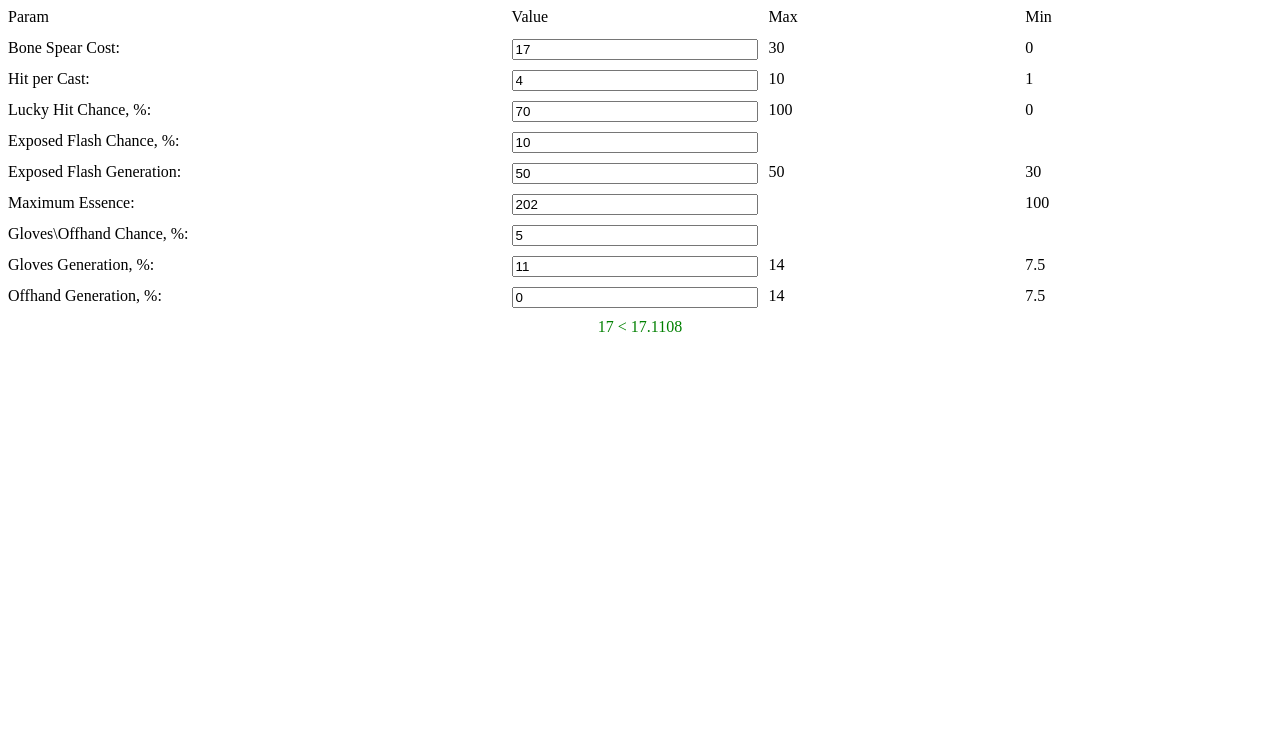
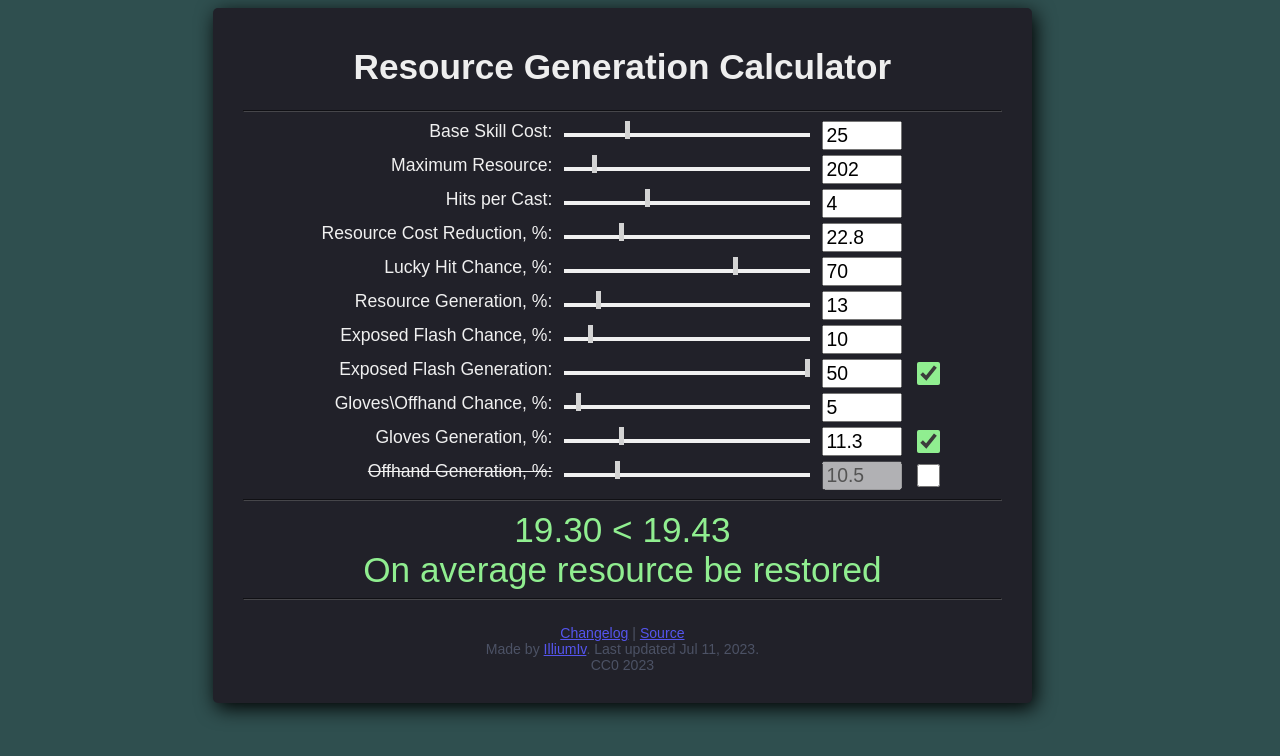
Before and after one commit to IlliumIv/D4BoneSpearEssenceCalc, a plain HTML site: page index.html in a window 1280 px wide. Drawn offline with Linux system fonts and the light colour scheme.

Commit message:
Huge update
Now support Essence Cost Reduction
Now support Resource Generation
Change ranges
Add CSS

```diff
--- /dev/null
+++ b/calc.js
@@ -0,0 +1,61 @@
+function setValue(from, to) {
+    document.getElementById(to).value = document.getElementById(from).value;
+    calc();
+}
+
+function check(id) {
+    var b_value = !document.getElementById(id + "_check").checked;
+    document.getElementById(id).disabled = b_value;
+    document.getElementById(id + "_value").disabled = b_value;
+    if (!b_value) {
+        document.getElementById(id + "_desc").classList.remove("line-through");
+    } else {
+        document.getElementById(id + "_desc").classList.add("line-through");
+    }
+    calc();
+}
+
+function calc() {
+    var res = document.getElementById("result");
+    var con = document.getElementById("conclusion");
+    res.classList.remove("red", "green");
+    con.classList.remove("red", "green");
+    var Paspect = document.getElementById("Paspect").value / 100;
+    var Pstat = document.getElementById("Pstat").value / 100;
+    var Hcost = document.getElementById("Hcost").value * (1 - (document.getElementById("Ecr").value / 100));
+    var Hpc = document.getElementById("Hpc").value;
+    var Plh = document.getElementById("Plh").value;
+    var Rg = document.getElementById("Rg").value / 100 + 1;
+    var Gaspect = document.getElementById("Gaspect").value / 100;
+    var Ggloves = document.getElementById("Ggloves").value / 100;
+    var Goffhand = document.getElementById("Goffhand").value / 100;
+    var Emax = document.getElementById("Emax").value;
+    var Gapc = Hpc * Plh * Paspect * Gaspect * Rg;
+    var Ggpc = Hpc * Plh * Emax * Pstat * Ggloves / 100 * Rg;
+    var Gopc = Hpc * Plh * Emax * Pstat * Goffhand / 100 * Rg;
+    var G = 0;
+    if (document.getElementById("Gaspect_check").checked) {
+        G = G + Gapc;
+    }
+    if (document.getElementById("Ggloves_check").checked) {
+        G = G + Ggpc;
+    }
+    if (document.getElementById("Goffhand_check").checked) {
+        G = G + Gopc;
+    }
+    var compare;
+    if (G > Hcost) {
+        compare = "<";
+        res.classList.add("green");
+        con.classList.add("green");
+        con.innerHTML = "On average resource be restored";
+    } else {
+        compare = ">";
+        res.classList.add("red");
+        con.classList.add("red");
+        con.innerHTML = "On average resource not be restored";
+    }
+    res.innerHTML = Hcost.toFixed(2).toString() + " " + compare + " " + G.toFixed(2).toString();
+}
+
+calc();
--- a/index.html
+++ b/index.html
@@ -1,63 +1,91 @@
+<!DOCTYPE html>
+<head>
+    <meta charset="utf-8"/>
+    <title>Resource Generation Calculator</title>
+    <meta name="description" content="Resource generation calculator for Diablo 4."/>
+    <link rel="stylesheet" type="text/css" href="style.css"/>
+    <link rel="icon" href="Necromancer-Essence-Resource.webp"/>
+</head>
 <html>
-  <style>
-    .parent {
-      display: grid;
-      grid-template-columns: 2fr repeat(3, 1fr);
-      grid-template-rows: repeat(11, 1fr);
-      grid-column-gap: 10px;
-      grid-row-gap: 10px;
-    }
-    .result {
-      grid-area: 11 / 1 / 12 / 5;
-      text-align: center;
-    }
-    .red { color: red; }
-    .green { color: green; }
-  </style>
-  <body>
-    <div class="parent">
-      <span>Param</span><span>Value</span><span>Max</span><span>Min</span>
-      <span>Bone Spear Cost:</span><input id="Hcost" type="number" value="17" max="30" min="0" oninput="calc()"><span>30</span><span>0</span>
-      <span>Hit per Cast:</span><input id="Hpc" type="number" value="4" max="10" min="1" oninput="calc()"><span>10</span><span>1</span>
-      <span>Lucky Hit Chance, %:</span><input id="Plh" type="number" value="70" max="100" min="0" oninput="calc()"><span>100</span><span>0</span>
-      <span>Exposed Flash Chance, %:</span><input id="Paspect" type="number" value="10" oninput="calc()"><span></span><span></span>
-      <span>Exposed Flash Generation:</span><input id="Gaspect" type="number" value="50" max="50" min="30" oninput="calc()"><span>50</span><span>30</span>
-      <span>Maximum Essence:</span><input id="Emax" type="number" value="202" max="1000" min="100" oninput="calc()"><span></span><span>100</span>
-      <span>Gloves\Offhand Chance, %:</span><input id="Pstat" type="number" value="5" oninput="calc()"><span></span><span></span>
-      <span>Gloves Generation, %:</span><input id="Ggloves" type="number" value="11" max="14" min="7.5" oninput="calc()"><span>14</span><span>7.5</span>
-      <span>Offhand Generation, %:</span><input id="Goffhand" type="number" value="0" max="14" min="7.5" oninput="calc()"><span>14</span><span>7.5</span>
-      <span class="result" id="result"></span>
-    </div>
-    </div>
-    <script>
-      function calc() {
-        const res = document.getElementById("result");
-        res.classList.remove("red", "green");
-        var Paspect = document.getElementById("Paspect").value / 100;
-        var Pstat = document.getElementById("Pstat").value / 100;
-        var Hcost = document.getElementById("Hcost").value;
-        var Hpc = document.getElementById("Hpc").value;
-        var Plh = document.getElementById("Plh").value;
-        var Gaspect = document.getElementById("Gaspect").value / 100;
-        var Ggloves = document.getElementById("Ggloves").value / 100;
-        var Goffhand = document.getElementById("Goffhand").value / 100;
-        var Emax = document.getElementById("Emax").value;
-        var Gapc = Hpc*Plh*Paspect*Gaspect;
-        var Ggpc = Hpc*Plh*Emax*Pstat*Ggloves / 100;
-        var Gopc = Hpc*Plh*Emax*Pstat*Goffhand / 100;
-        var G = Gapc + Ggpc + Gopc;
-        var compare;
-        if (G > Hcost) {
-          compare = "<";
-          res.classList.add("green");
-        }
-        else {
-          compare = ">";
-          res.classList.add("red");
-        }
-        res.innerHTML = Hcost.toString() + " " + compare + " " + G.toString();
-      }
-      calc();
-    </script>
-  </body>
+    <body>
+        <div class="wrapper">
+            <div>
+                <h1><a href="https://illiumiv.github.io/D4BoneSpearEssenceCalc/index.html" style="color: #EEEEEE; text-decoration: none;">Resource Generation Calculator</a></h1>
+                <hr>
+                <div>
+                    <div class="form">
+                        <span>Base Skill Cost:</span>
+                        <input value="25" max="100" min="0" oninput="setValue('Hcost', 'Hcost_value')" id="Hcost" type="range">
+                        <input value="25" max="100" min="0" oninput="setValue('Hcost_value', 'Hcost')" id="Hcost_value" type="number">
+                        <span></span>
+
+                        <span>Maximum Resource:</span>
+                        <input value="202" max="1000" min="100" oninput="setValue('Emax', 'Emax_value')" id="Emax" type="range">
+                        <input value="202" max="1000" min="100" oninput="setValue('Emax_value', 'Emax')" id="Emax_value" type="number">
+                        <span></span>
+
+                        <span>Hits per Cast:</span>
+                        <input value="4" max="10" min="1" oninput="setValue('Hpc', 'Hpc_value')" id="Hpc" type="range">
+                        <input value="4" max="10" min="1" oninput="setValue('Hpc_value', 'Hpc')" id="Hpc_value" type="number">
+                        <span></span>
+
+                        <span>Resource Cost Reduction, %:</span>
+                        <input value="22.8" max="100" min="0" step="0.1" oninput="setValue('Ecr', 'Ecr_value')" id="Ecr" type="range">
+                        <input value="22.8" max="100" min="0" oninput="setValue('Ecr_value', 'Ecr')" id="Ecr_value" type="number">
+                        <span></span>
+
+                        <span>Lucky Hit Chance, %:</span>
+                        <input value="70" max="100" min="0" oninput="setValue('Plh', 'Plh_value')" id="Plh" type="range">
+                        <input value="70" max="100" min="0" oninput="setValue('Plh_value', 'Plh')" id="Plh_value" type="number">
+                        <span></span>
+
+                        <span>Resource Generation, %:</span>
+                        <input value="13" max="100" min="0" oninput="setValue('Rg', 'Rg_value')" id="Rg" type="range">
+                        <input value="13" max="100" min="0" oninput="setValue('Rg_value', 'Rg')" id="Rg_value" type="number">
+                        <span></span>
+
+                        <span>Exposed Flash Chance, %:</span>
+                        <input value="10" oninput="setValue('Paspect', 'Paspect_value')" id="Paspect" type="range">
+                        <input value="10" oninput="setValue('Paspect_value', 'Paspect')" id="Paspect_value" type="number">
+                        <span></span>
+
+                        <span id="Gaspect_desc">Exposed Flash Generation:</span>
+                        <input value="50" max="50" min="30" oninput="setValue('Gaspect', 'Gaspect_value')" id="Gaspect" type="range">
+                        <input value="50" max="50" min="30" oninput="setValue('Gaspect_value', 'Gaspect')" id="Gaspect_value" type="number">
+                        <input oninput="check('Gaspect')" id="Gaspect_check" type="checkbox" checked>
+
+                        <span>Gloves\Offhand Chance, %:</span>
+                        <input value="5" oninput="setValue('Pstat', 'Pstat_value')" id="Pstat" type="range">
+                        <input value="5" oninput="setValue('Pstat_value', 'Pstat')" id="Pstat_value" type="number">
+                        <span></span>
+
+                        <span id="Ggloves_desc">Gloves Generation, %:</span>
+                        <input value="11.3" max="50" min="0" step="0.1" oninput="setValue('Ggloves', 'Ggloves_value')" id="Ggloves" type="range">
+                        <input value="11.3" max="50" min="0" oninput="setValue('Ggloves_value', 'Ggloves')" id="Ggloves_value" type="number">
+                        <input oninput="check('Ggloves')" id="Ggloves_check" type="checkbox" checked>
+
+                        <span id="Goffhand_desc" class="line-through">Offhand Generation, %:</span>
+                        <input value="10.5" max="50" min="0" step="0.1" oninput="setValue('Goffhand', 'Goffhand_value')" id="Goffhand" type="range" disabled>
+                        <input value="10.5" max="50" min="0" oninput="setValue('Goffhand_value', 'Goffhand')" id="Goffhand_value" type="number" disabled>
+                        <input oninput="check('Goffhand')" id="Goffhand_check" type="checkbox">
+                    </div>
+                    <hr>
+                    <p class="result" id="result"></p>
+                    <p class="result" id="conclusion"></p>
+                    <hr>
+                    <div class="etc">
+                        <br>
+                        <a href="https://github.com/IlliumIv/D4BoneSpearEssenceCalc/commits/master" target="_blank">Changelog</a>
+                        |
+                        <a href="https://github.com/IlliumIv/D4BoneSpearEssenceCalc" target="_blank">Source</a>
+                        <br>
+                        Made by <a href="https://github.com/IlliumIv" target="_blank">IlliumIv</a>. Last updated Jul 11, 2023.
+                        <br>
+                        CC0 2023
+                    </div>
+                </div>
+            </div>
+        </div>
+        <script src="calc.js"></script>
+    </body>
 </html>
--- /dev/null
+++ b/style.css
@@ -0,0 +1,117 @@
+html {
+    color: #f0f0f0;
+    font-family: Arial;
+    font-size: 110%;
+}
+body {
+    background-color:darkslategrey
+}
+h1 {
+    text-align: center;
+}
+a:link {
+    color: #55e;
+}
+a:visited {
+    color: #949;
+}
+p {
+    margin: 0;
+}
+.red {
+    color: lightcoral;
+}
+.green {
+    color: lightgreen;
+}
+.line-through {
+    text-decoration: line-through;
+}
+.form span:nth-child(4n+1) {
+    text-align: right;
+}
+input[type=checkbox] {
+    accent-color: lightgreen;
+}
+input[type="number"] {
+    font-size: 110%;
+}
+.wrapper {
+    height: 96vh;
+    width: 96vw;
+    min-width: 800px;
+    display: flex;
+    flex-direction: column;
+    align-items: center;
+}
+.wrapper > div {
+    width: 61.8%;
+    min-width: 708px;
+    max-width: 1000px;
+    padding: 30px;
+    padding-top: 15px;
+    box-shadow: 3px 5px 20px black;
+    border-radius: 5px;
+    background-color: #212129;
+}
+.wrapper > div > div {
+    width: 100%;
+}
+.form {
+    display: grid;
+    grid-template-columns: 250px 250px 80px 32px;
+    grid-template-rows: repeat(11, 1fr);
+    grid-column-gap: 10px;
+    grid-row-gap: 5px;
+    margin: auto;
+    width: 640px;
+}
+.result {
+    text-align: center;
+    font-size: 200%;
+}
+hr {
+    border-color: #171717;
+    opacity: .5;
+}
+.etc {
+    text-align: center;
+    font-size: 80%;
+    color: #4c5265;
+}
+/** https://www.smashingmagazine.com/2021/12/create-custom-range-input-consistent-browsers/ **/
+input[type="range"] {
+    -webkit-appearance: none;
+    appearance: none;
+    background: transparent;
+    cursor: pointer;
+}
+/***** Chrome, Safari, Opera, and Edge Chromium *****/
+input[type="range"]::-webkit-slider-runnable-track {
+    background-color: #f0f0f0;
+    height: 4px;
+}
+input[type="range"]::-webkit-slider-thumb {
+    -webkit-appearance: none;
+   /* Override default look */
+    appearance: none;
+    margin-top: -12px;
+   /* Centers thumb on the track */
+    background-color: lightgray;
+    height: 1rem;
+    width: 5px;
+}
+/******** Firefox ********/
+input[type="range"]::-moz-range-track {
+    background-color: #f0f0f0;
+    height: 4px;
+}
+input[type="range"]::-moz-range-thumb {
+    border: none;
+   /*Removes extra border that FF applies*/
+    border-radius: 0;
+   /*Removes default border-radius that FF applies*/
+    background-color: lightgray;
+    height: 1rem;
+    width: 5px;
+}
```
Also changed, not shown: Necromancer-Essence-Resource.webp (added).
